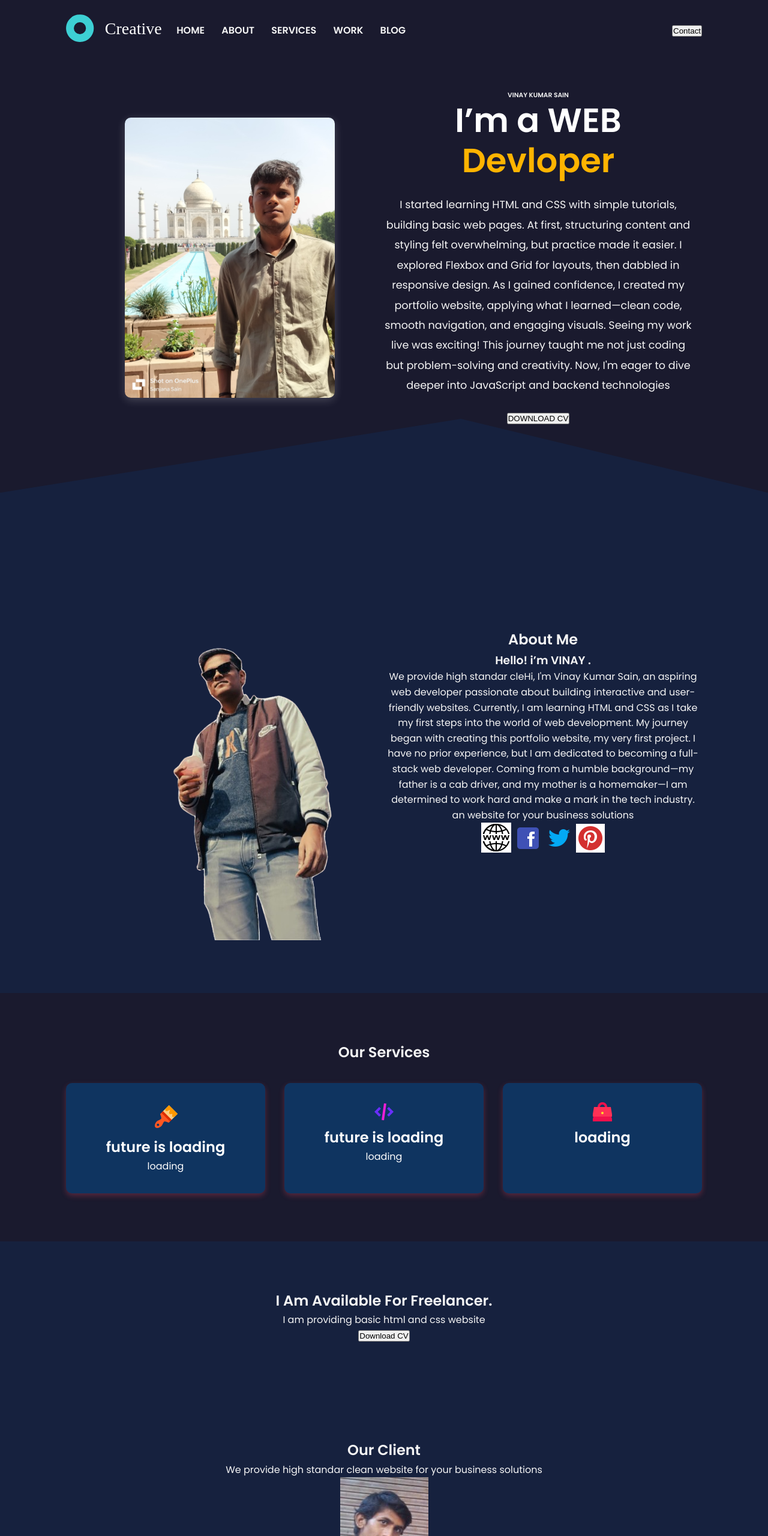
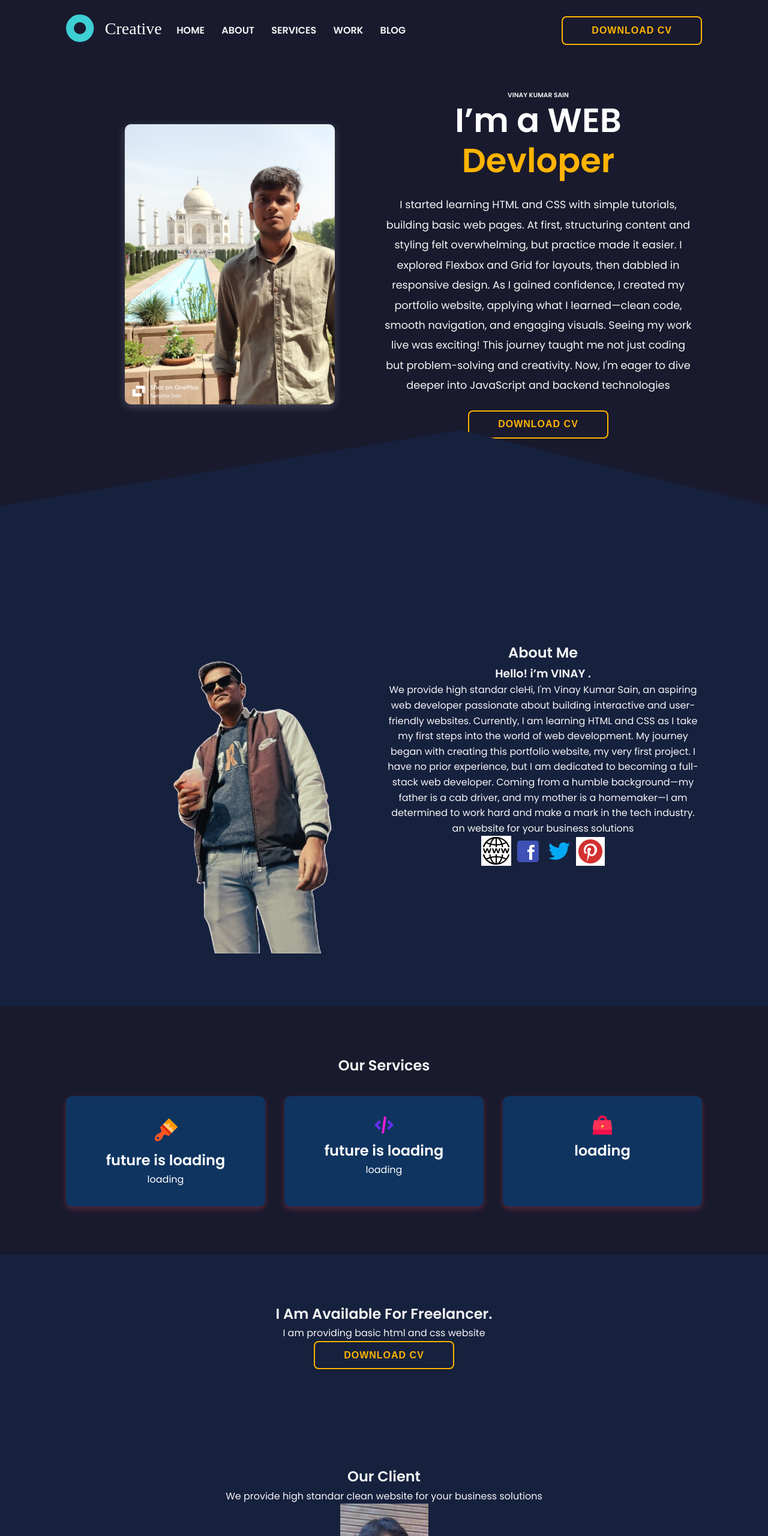
Before and after one commit to vinay5ain/CSS-and-HTML, a plain HTML site: page index.html in a window 1280 px wide. Shown: the top 2560 px of the page at 60% size. Drawn offline with nearby package versions, Linux system fonts and the light colour scheme; files whose address does not match are found by name.

Commit message:
Update index.html

```diff
--- a/index.html
+++ b/index.html
@@ -30,7 +30,7 @@
                         </div>
                     </div>
                     <div class="right">
-                        <button class="./VINAY_MAIN_RESUME.pdf">Contact</button>
+                        <button <a href="./VINAY_MAIN_RESUME.pdf" download class="btn btn-secondary">DOWNLOAD CV</a> </button>
                     </div>
                 </nav>
                 <div class="hero flex items-center justify-between">
@@ -47,7 +47,8 @@
                             Seeing my work live was exciting! This journey taught me not just coding but problem-solving and creativity.
                              Now, I'm eager to dive deeper into JavaScript and backend technologies</p>
                         <div>
-                            <button class="./VINAY_MAIN_RESUME.pdf">DOWNLOAD CV</button>
+                            <button <a href="./VINAY_MAIN_RESUME.pdf" download class="btn btn-secondary">DOWNLOAD CV</a>
+</button>
                         </div>
                     </div>
                 </div>
@@ -106,7 +107,7 @@
         <section class="freelancer">
             <h1>I Am Available For Freelancer.</h1>
             <p>I am providing basic html and css website </p>
-            <button class="./VINAY_MAIN_RESUME.pdf">Download CV</button>
+            <button <a href="./VINAY_MAIN_RESUME.pdf" download class="btn btn-secondary">DOWNLOAD CV</a></button>
         </section>
         <section class="reviews">
             <div class="container">
@@ -168,7 +169,7 @@
                             <a href="#">
                                 <h1>Occusamus et iusto odio</h1>
                             </a>
-                            <span>May 12, 2017</span>
+                            <span>May 12, 2023</span>
                             <p>Duis aute irure dolor in reprehenderit in voluptate velit esse cillum dolore eu fugiat
                                 nulla
                                 pariatur. Excepteur sint occaecat cupidatat non proident, sunt in culpa qui officia
@@ -222,7 +223,7 @@
                     <div class="card">
                         <img src="./icons8-phone-ringing-32.png" alt="">
                         <h1>Call Us On</h1>
-                        <h6>+91 792537040</h6>
+                        <h6>+91 9310699618</h6>
                     </div>
                     <div class="card">
                         <img src="./icons8-mail-32.png" alt="">
```
